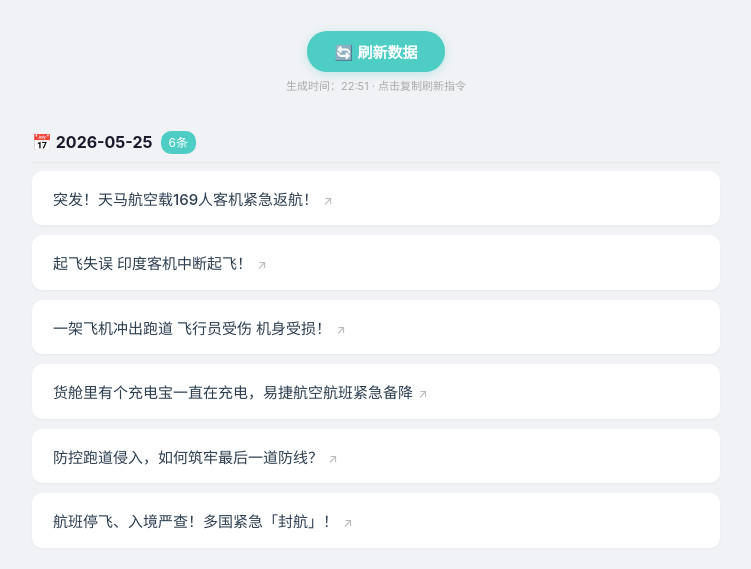
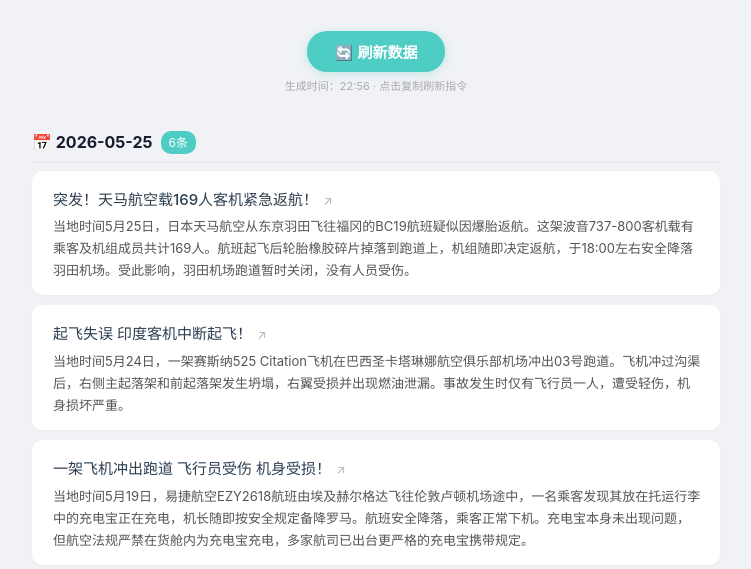
Before and after one commit to bingo-ben/cola-pages, a plain HTML site: page aviation-daily/index.html in a window 1280 px wide. Shown: the part 163-732 px from the top of the page, without its empty margins (264-1015 px from the left). Drawn offline with Linux system fonts and the light colour scheme.

Commit message:
Add article summaries

```diff
--- a/aviation-daily/index.html
+++ b/aviation-daily/index.html
@@ -48,7 +48,7 @@ body{font-family:-apple-system,"PingFang SC","Microsoft YaHei",sans-serif;backgr
 </div>
 <div class="refresh-bar">
   <button id="refresh-btn" onclick="doRefresh()">🔄 刷新数据</button>
-  <div style="font-size:11px;color:#aaa;margin-top:6px">生成时间：22:51 · 点击复制刷新指令</div>
+  <div style="font-size:11px;color:#aaa;margin-top:6px">生成时间：22:56 · 点击复制刷新指令</div>
 </div>
 <div class="toast" id="toast"></div>
 <div class="date-section">
@@ -56,17 +56,17 @@ body{font-family:-apple-system,"PingFang SC","Microsoft YaHei",sans-serif;backgr
 <div class="news-item">
               <div class="meta"><span class=""></span></div>
               <h3><a href="http://news.carnoc.com/list/657/657722.html" target="_blank" rel="noopener">突发！天马航空载169人客机紧急返航！</a></h3>
-
+              <p class="summary">当地时间5月25日，日本天马航空从东京羽田飞往福冈的BC19航班疑似因爆胎返航。这架波音737-800客机载有乘客及机组成员共计169人。航班起飞后轮胎橡胶碎片掉落到跑道上，机组随即决定返航，于18:00左右安全降落羽田机场。受此影响，羽田机场跑道暂时关闭，没有人员受伤。</p>
             </div>
 <div class="news-item">
               <div class="meta"><span class=""></span></div>
               <h3><a href="http://news.carnoc.com/list/657/657662.html" target="_blank" rel="noopener">起飞失误 印度客机中断起飞！</a></h3>
-
+              <p class="summary">当地时间5月24日，一架赛斯纳525 Citation飞机在巴西圣卡塔琳娜航空俱乐部机场冲出03号跑道。飞机冲过沟渠后，右侧主起落架和前起落架发生坍塌，右翼受损并出现燃油泄漏。事故发生时仅有飞行员一人，遭受轻伤，机身损坏严重。</p>
             </div>
 <div class="news-item">
               <div class="meta"><span class=""></span></div>
               <h3><a href="http://news.carnoc.com/list/657/657660.html" target="_blank" rel="noopener">一架飞机冲出跑道 飞行员受伤 机身受损！</a></h3>
-
+              <p class="summary">当地时间5月19日，易捷航空EZY2618航班由埃及赫尔格达飞往伦敦卢顿机场途中，一名乘客发现其放在托运行李中的充电宝正在充电，机长随即按安全规定备降罗马。航班安全降落，乘客正常下机。充电宝本身未出现问题，但航空法规严禁在货舱内为充电宝充电，多家航司已出台更严格的充电宝携带规定。</p>
             </div>
 <div class="news-item">
               <div class="meta"><span class=""></span></div>
@@ -205,7 +205,7 @@ body{font-family:-apple-system,"PingFang SC","Microsoft YaHei",sans-serif;backgr
             </div>
 </div>
 
-<div class="footer">自动生成 · 2026-05-25 22:51 · <a href="https://bingo-ben.github.io/cola-pages/" style="color:#bbb">Cola Pages</a></div>
+<div class="footer">自动生成 · 2026-05-25 22:56 · <a href="https://bingo-ben.github.io/cola-pages/" style="color:#bbb">Cola Pages</a></div>
 </div>
 <script>
 function doRefresh(){
```
